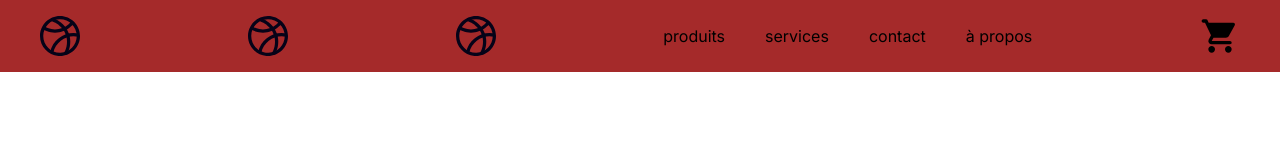
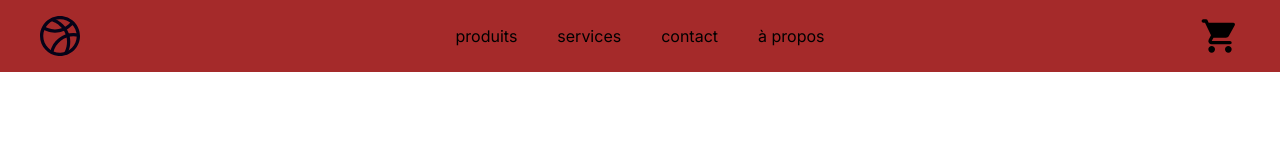
Before and after one commit to Virgile-fr/DADG2-APP-Prenom...., a plain HTML site: page index.html in a window 1280 px wide. Drawn offline with Linux system fonts and the light colour scheme.

Commit message:
Revert "ajout de 3 logo"
This reverts commit 59ce86840a0afcf2631e86f3c315ba2accec3f96.

```diff
--- a/index.html
+++ b/index.html
@@ -9,8 +9,6 @@
 </head>
 <body>
     <div class="header">
-        <img src="./images/Symbol.svg" alt="">
-        <img src="./images/Symbol.svg" alt="">
 
         <img src="./images/Symbol.svg" alt="">
         <div class="navigation">
```
